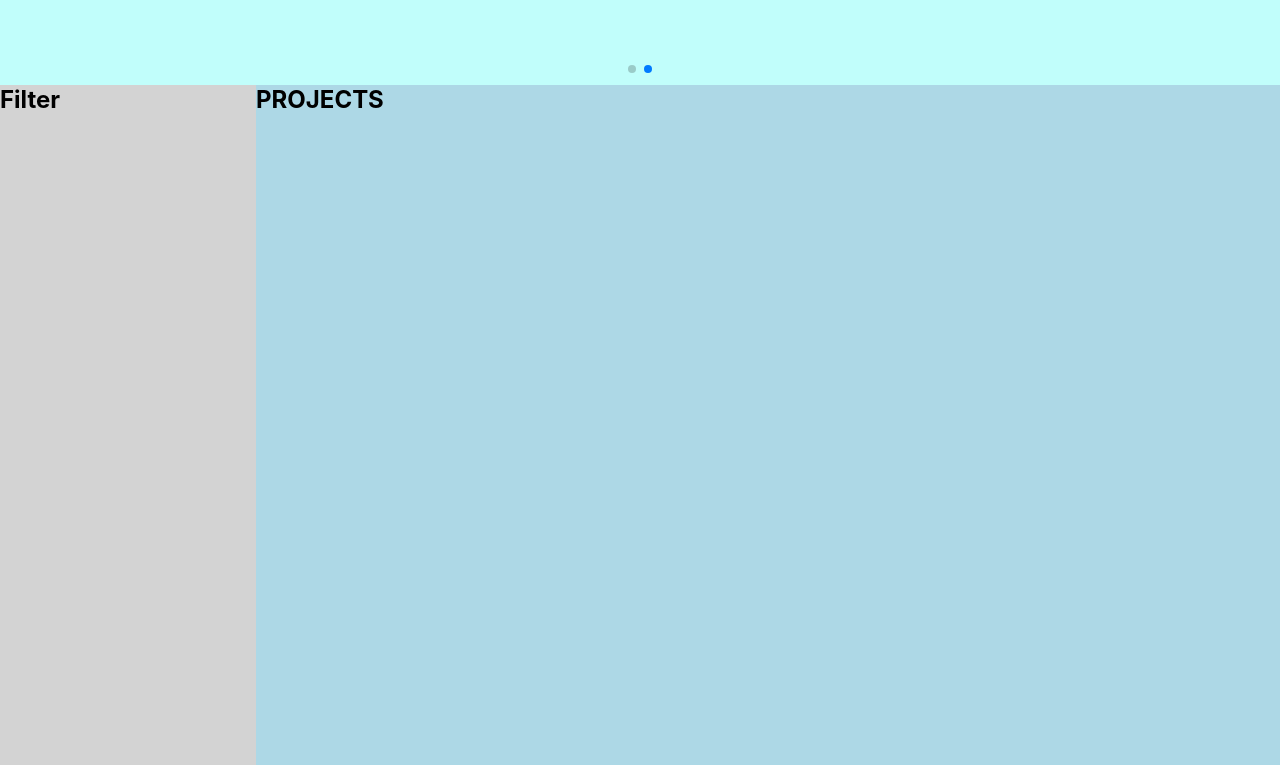
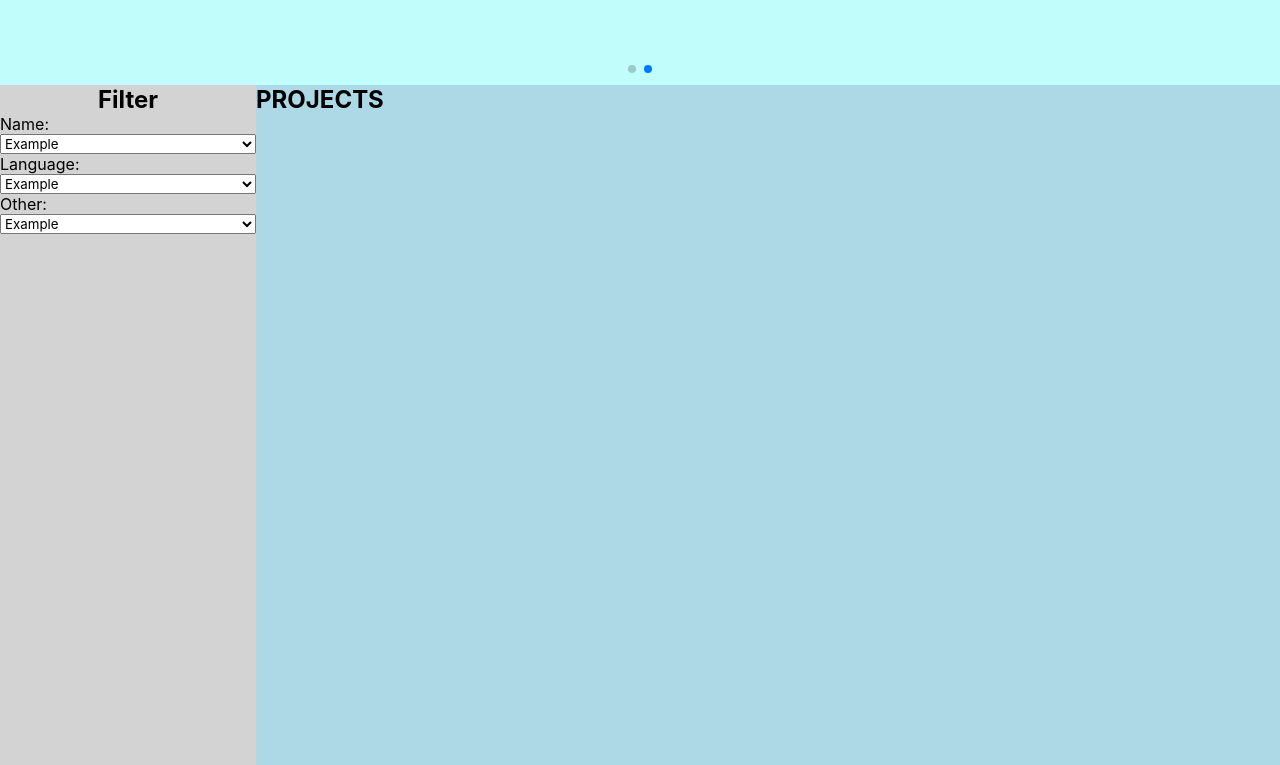
Before and after one commit to Porogoramer/porogoramer.com, a React app in the folder porogo/frontend/: page /projects in a window 1280 px wide. Shown: the part 715-1480 px from the top of the page. Built offline with nearby package versions, Linux system fonts and the light colour scheme; the HTML template or start-up script is replaced by a standard one.

Commit message:
Feat: Added dropdown options for flitering

```diff
--- a/porogo/frontend/src/components/views/Projects.tsx
+++ b/porogo/frontend/src/components/views/Projects.tsx
@@ -29,6 +29,18 @@ export default function Projects() {
         <section className='bottom-content'>
             <div id='filter'>
                 <h2>Filter</h2>
+                <label htmlFor="name">Name: </label>
+                <select name="name">
+                    <option value={"example"}>Example</option>
+                </select>
+                <label htmlFor="language">Language: </label>
+                <select name="language">
+                    <option value={"example"}>Example</option>
+                </select>
+                <label htmlFor="other">Other: </label>
+                <select name="other">
+                    <option value={"example"}>Example</option>
+                </select>
             </div>
             <div id='projects'>
                 <h1>PROJECTS</h1>
--- a/porogo/frontend/static/styles/views/_allprojects.scss
+++ b/porogo/frontend/static/styles/views/_allprojects.scss
@@ -27,6 +27,13 @@
 #filter {
     width: 20%;
     background-color: lightgray;
+
+    h2 {
+        text-align: center;
+    }
+
+    display: flex;
+    flex-direction: column;
 }
 
 #projects {
```
